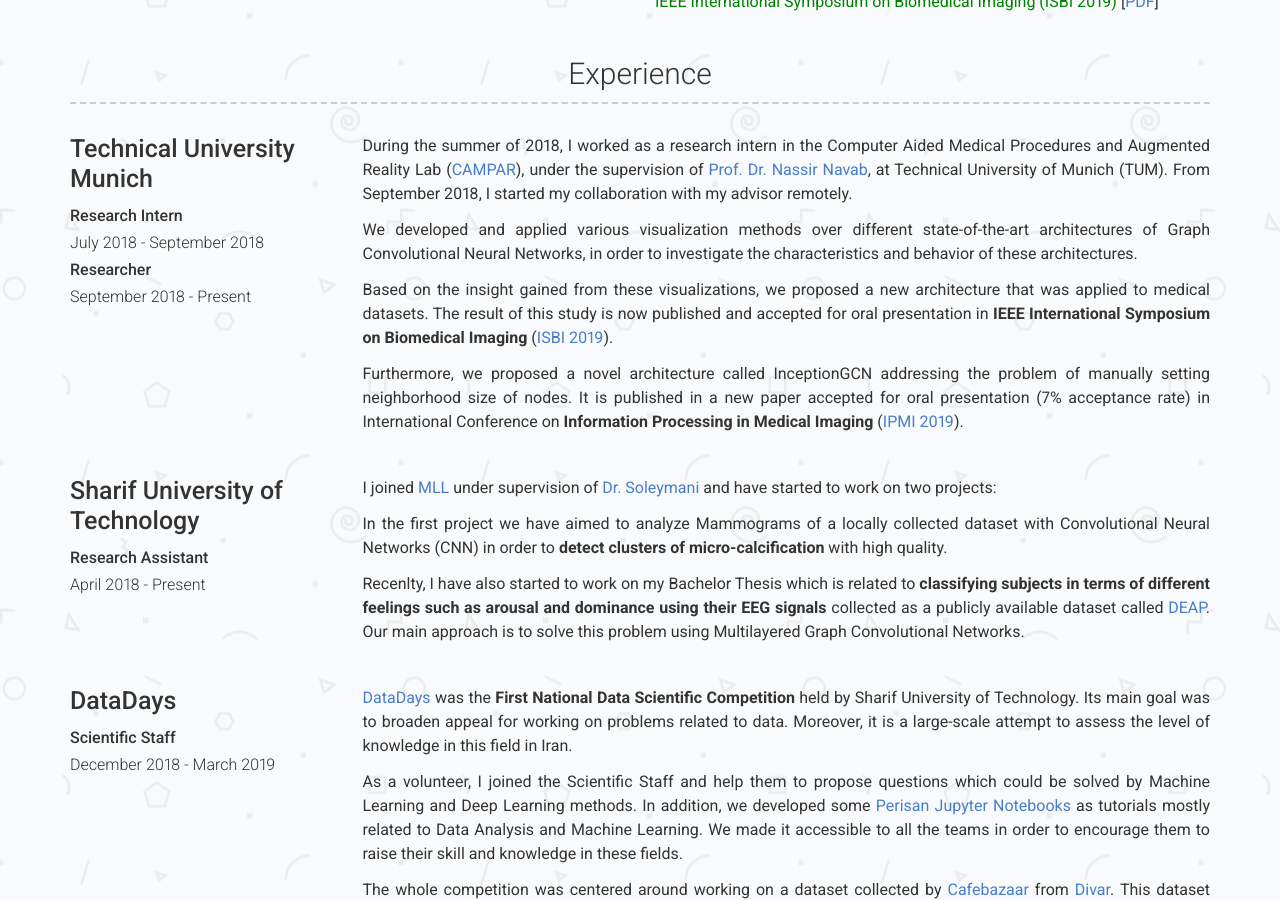
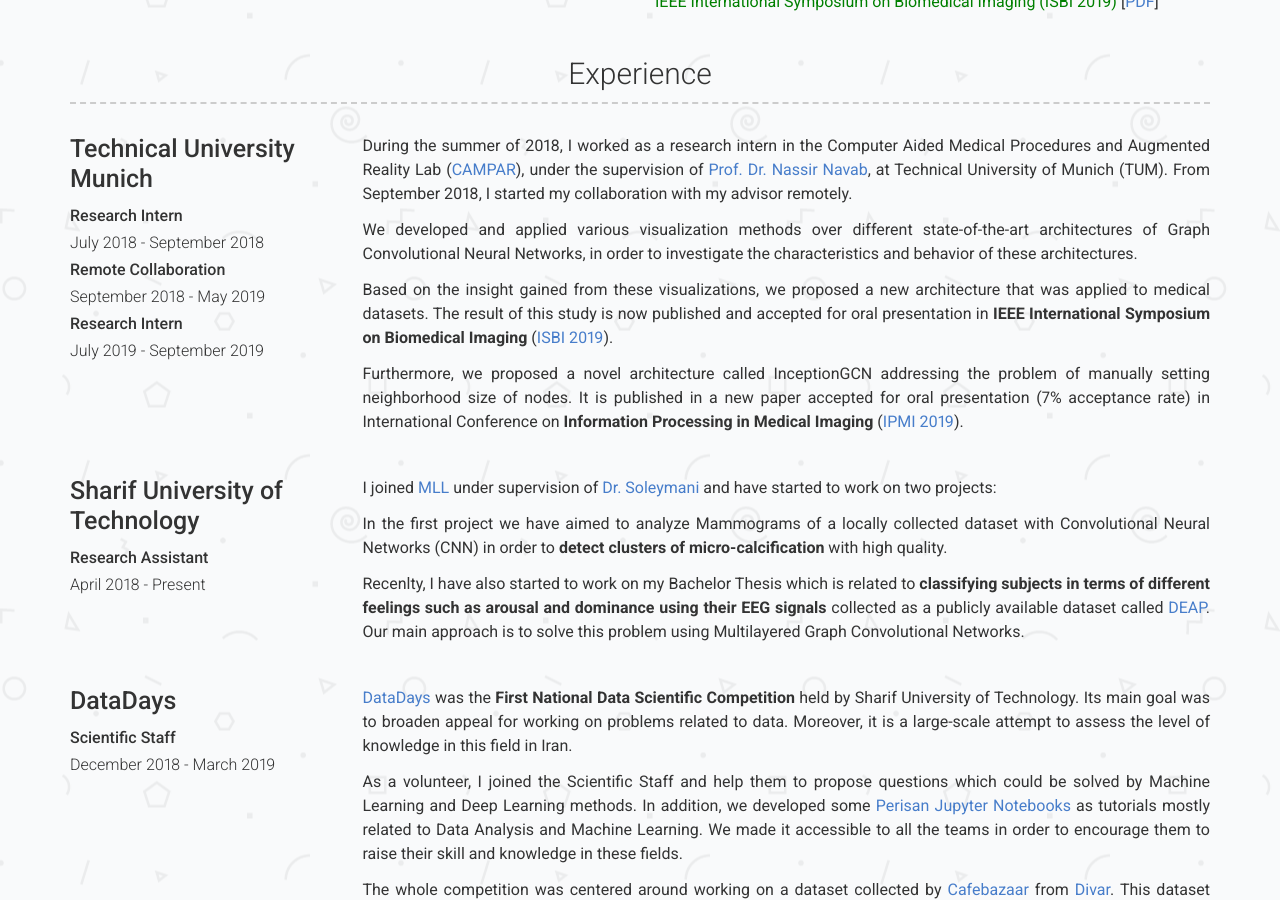
Before and after one commit to shekshaa/shekshaa.github.io, a Jekyll site: the page built from index.md, in a window 1280 px wide and 900 px high, scrolled down 2149 px. Built offline with Jekyll 4.4.1, drawn with Linux system fonts in a browser that asks for light colours; a style sheet for code colours, icons or effects is not loaded.

Commit message:
Update experience.yml

```diff
--- a/_data/experience.yml
+++ b/_data/experience.yml
@@ -2,8 +2,10 @@
   jobs:
     - title: Research Intern
       dates: July 2018 - September 2018
-    - title: Researcher
-      dates: September 2018 - Present
+    - title: Remote Collaboration
+      dates: September 2018 - May 2019
+    - title: Research Intern
+      dates: July 2019 - September 2019
   description: | # this will include new lines to allow paragraphs
     During the summer of 2018, I worked as a research intern in the
     Computer Aided Medical Procedures and Augmented Reality Lab ([CAMPAR](http://campar.in.tum.de)),
```
